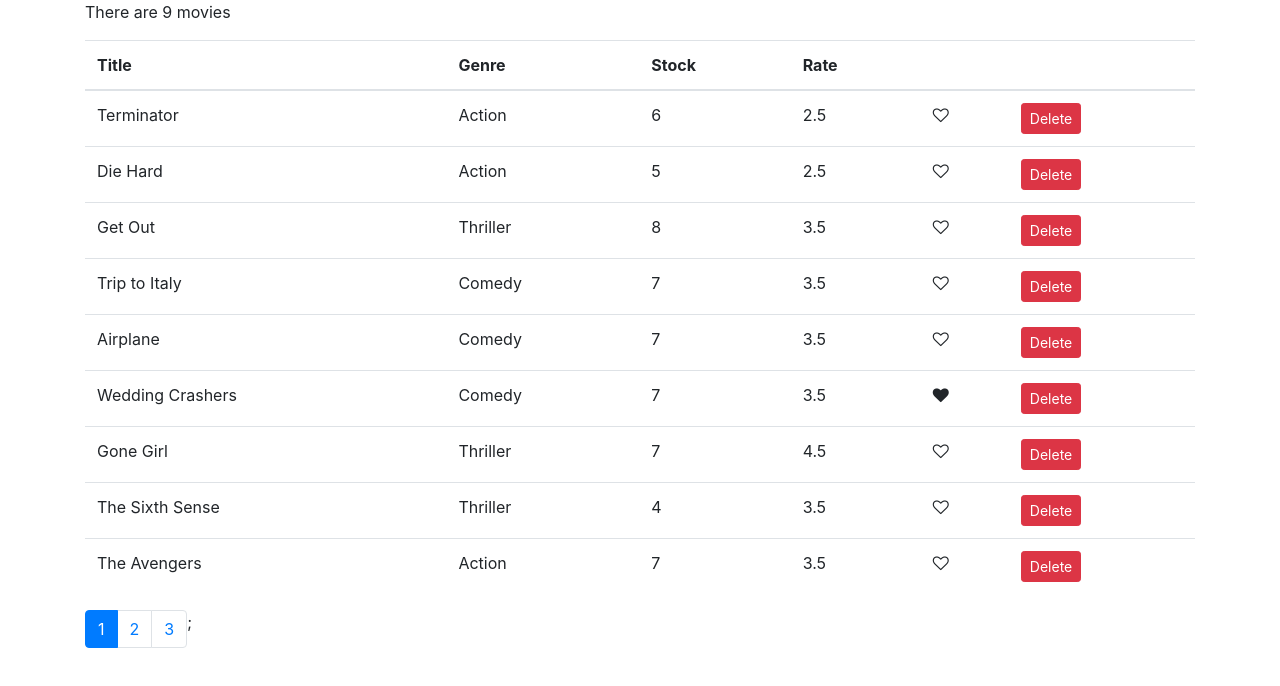
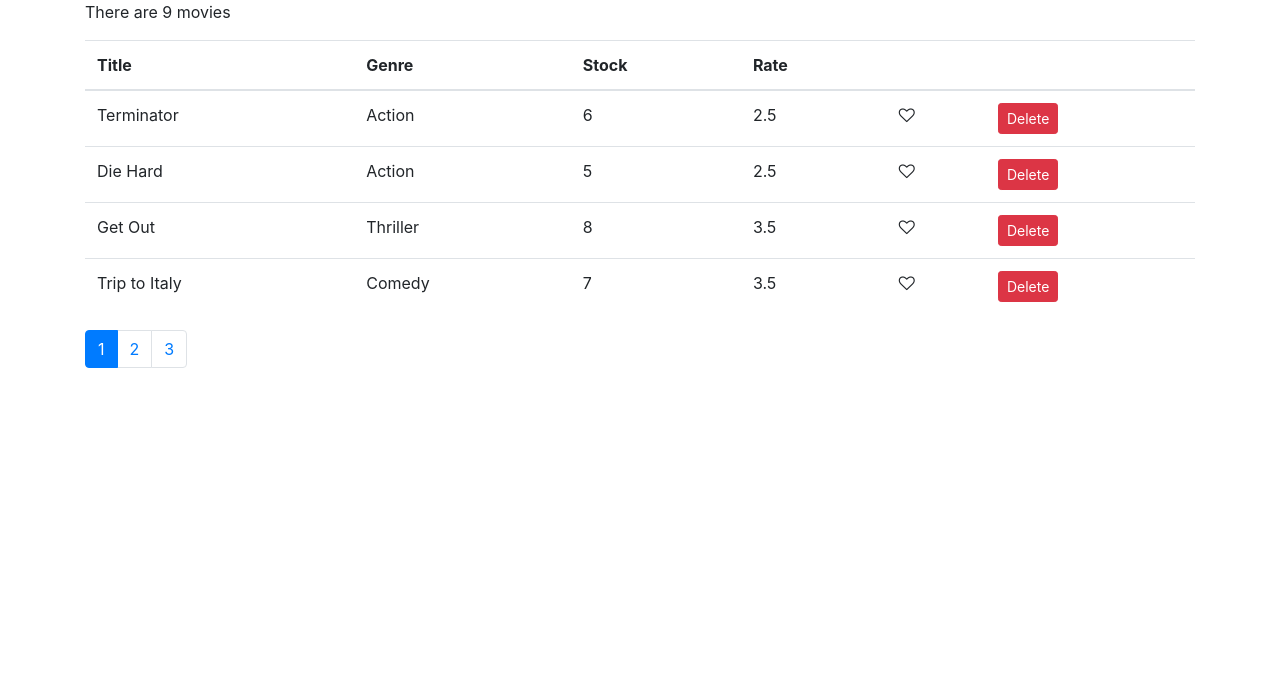
Before and after one commit to KirilKaloyanov/vidly, a React (Create React App) app: page / in a window 1280 px wide. Shown: the top 686 px of the page. Built offline with nearby package versions, Linux system fonts and the light colour scheme.

Commit message:
check with propTypes

```diff
--- a/package.json
+++ b/package.json
@@ -9,6 +9,7 @@
     "bootstrap": "^4.6.0",
     "font-awesome": "^4.7.0",
     "lodash": "^4.17.21",
+    "prop-types": "^15.7.2",
     "react": "^17.0.2",
     "react-dom": "^17.0.2",
     "react-scripts": "4.0.3",
--- a/src/components/movies.jsx
+++ b/src/components/movies.jsx
@@ -2,6 +2,7 @@
 import Like from "./common/like";
 import Pagination from "./common/pagination";
 import { getMovies } from "../services/fakeMovieService";
+import { paginate } from "../utils/paginate";
 
 export default class Movies extends Component {
     state = {
@@ -29,9 +30,11 @@
 
     render() {
         const { length: count} = this.state.movies;
-        const { pageSize, currentPage } = this.state;
+        const { pageSize, currentPage, movies: allMovies } = this.state;
 
         if (count === 0) return <p>There are no movies.</p>
+
+        const movies = paginate(allMovies, currentPage, pageSize);
 
         return (
         <React.Fragment>
@@ -48,7 +51,7 @@
                 </tr>
             </thead>
             <tbody>
-                {this.state.movies.map(movie => (
+                {movies.map(movie => (
                   <tr key={movie._id}>
                     <td>{movie.title}</td>
                     <td>{movie.genre.name}</td>
--- /dev/null
+++ b/src/utils/paginate.js
@@ -0,0 +1,9 @@
+import _ from "lodash";
+
+export function paginate(items, pageNumber, pageSize) {
+    const startIndex = (pageNumber - 1) * pageSize;
+    return _(items)
+    .slice(startIndex)
+    .take(pageSize)
+    .value();
+}
```
Also changed, not shown: src/components/common/pagination.jsx (+9 -5 lines).
